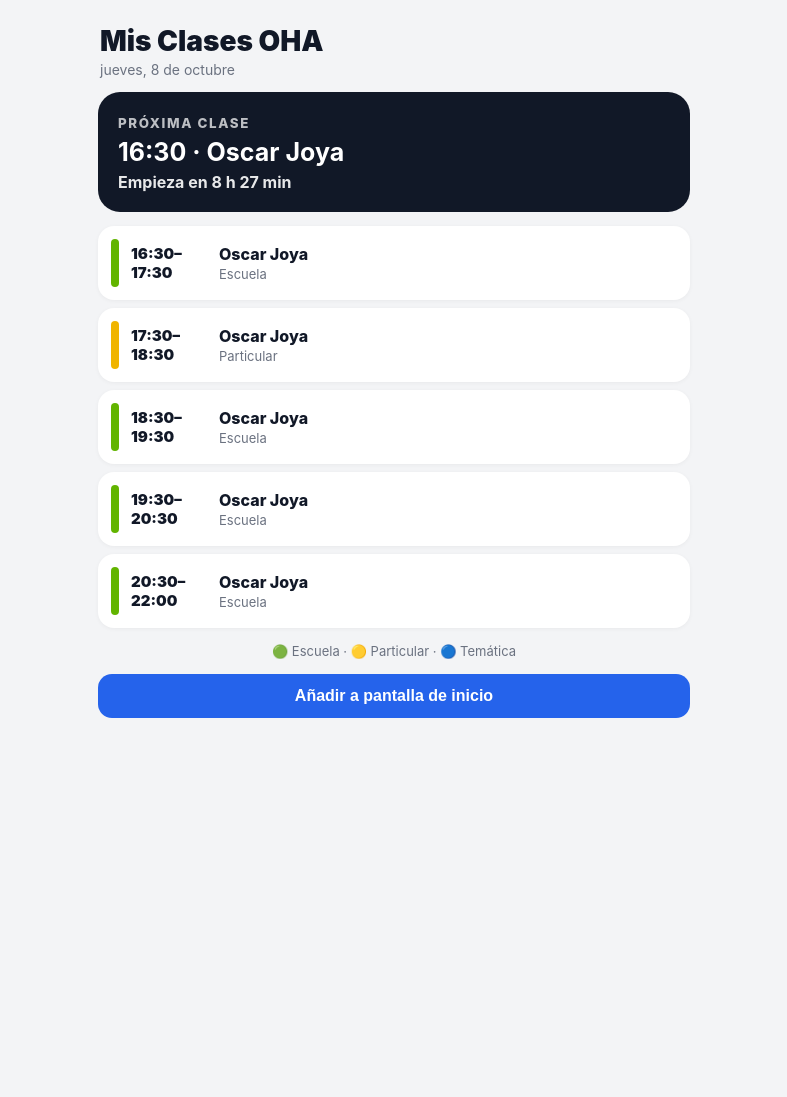
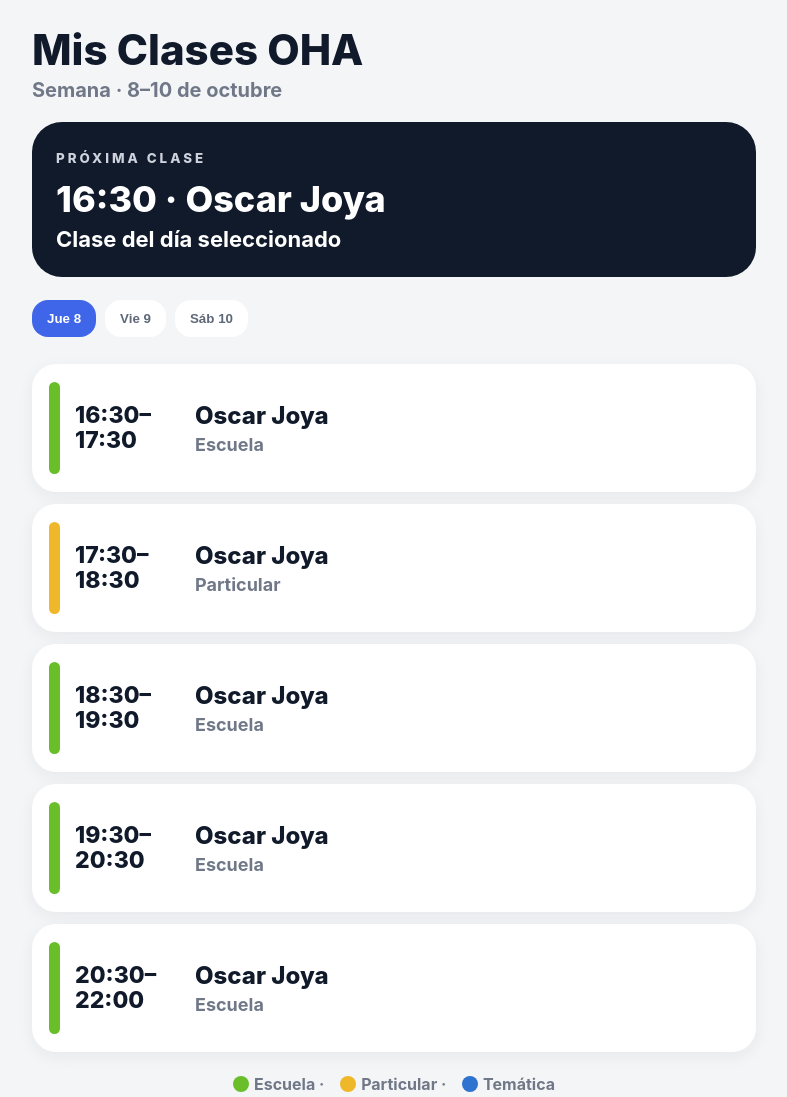
Before and after one commit to oscarjoyamendez-sketch/Clases-Oha-Oscar-, a plain HTML site: page index.html in a window 1280 px wide. Shown: the top 1097 px of the page, without its empty margins (246-1033 px from the left). Before the commit the page ends 800 px from the top, so only its background shows below. Drawn offline with Linux system fonts and the light colour scheme.

Commit message:
Add files via upload

```diff
--- a/index.html
+++ b/index.html
@@ -3,86 +3,59 @@
 <head>
 <meta charset="utf-8">
 <meta name="viewport" content="width=device-width,initial-scale=1,viewport-fit=cover">
-<meta name="theme-color" content="#111827">
-<meta name="apple-mobile-web-app-capable" content="yes">
-<meta name="apple-mobile-web-app-status-bar-style" content="black-translucent">
-<meta name="apple-mobile-web-app-title" content="Mis Clases OHA">
+<meta name="theme-color" content="#3f66e8">
 <link rel="manifest" href="manifest.webmanifest">
 <title>Mis Clases OHA</title>
 <style>
-:root{font-family:-apple-system,BlinkMacSystemFont,"Segoe UI",sans-serif;color:#111827;background:#f3f4f6}
-*{box-sizing:border-box}body{margin:0;background:#f3f4f6}
-main{max-width:620px;margin:auto;padding:18px 14px 28px}
-.header{display:flex;justify-content:space-between;align-items:end;margin:6px 2px 14px}
-h1{font-size:28px;margin:0;font-weight:900}.date{color:#6b7280;font-size:14px;margin-top:3px}
-.next{background:#111827;color:white;border-radius:22px;padding:20px;margin-bottom:14px}
-.next small{text-transform:uppercase;letter-spacing:.12em;font-weight:800;opacity:.72}
-.next h2{font-size:25px;margin:5px 0}.count{font-size:16px;font-weight:750;opacity:.9}
-.card{display:grid;grid-template-columns:8px 76px 1fr;gap:12px;align-items:center;background:white;border-radius:16px;padding:13px;margin:8px 0;box-shadow:0 1px 4px #0000000c}
-.bar{width:8px;height:48px;border-radius:9px}.school .bar{background:#62b400}.private .bar{background:#f0b400}.theme .bar{background:#1683e6}
-.time{font-weight:900;font-size:15px}.name{font-weight:800}.type{font-size:13px;color:#6b7280;margin-top:2px}
-.note{font-size:13px;color:#6b7280;text-align:center;margin:15px 4px}
-button{width:100%;border:0;border-radius:14px;padding:13px 16px;font-size:16px;font-weight:800;background:#2563eb;color:white}
-button:active{transform:scale(.99)}
-@media (prefers-reduced-motion:reduce){*{scroll-behavior:auto}}
+:root{--bg:#f4f5f7;--ink:#111a2b;--muted:#707888;--blue:#3f66e8;--green:#69be2a;--yellow:#efb82a;--theme:#2d73cf}
+*{box-sizing:border-box}body{margin:0;background:var(--bg);color:var(--ink);font-family:-apple-system,BlinkMacSystemFont,"Segoe UI",sans-serif}
+main{max-width:760px;margin:auto;padding:28px 18px 38px}
+h1{font-size:42px;line-height:1.05;margin:0 0 6px;font-weight:850}.sub{font-size:20px;color:var(--muted);font-weight:700;margin-bottom:20px}
+.hero{background:#111a2b;color:white;border-radius:30px;padding:25px 24px;margin-bottom:20px}
+.hero small{letter-spacing:3px;font-weight:850;color:#cdd2dc}.hero .time{font-size:36px;font-weight:850;margin-top:10px}.hero .count{font-size:22px;font-weight:750;margin-top:5px}
+.days{display:flex;gap:9px;overflow:auto;padding:3px 0 15px}.day{border:0;border-radius:16px;background:white;padding:11px 15px;font-weight:800;color:#5f6878;white-space:nowrap}.day.active{background:var(--blue);color:white}
+.card{background:white;border-radius:24px;padding:18px 17px;margin:12px 0;display:flex;align-items:center;gap:15px;box-shadow:0 5px 16px rgba(20,30,50,.06)}
+.stripe{width:11px;height:92px;border-radius:10px;flex:0 0 11px}.school{background:var(--green)}.private{background:var(--yellow)}.theme{background:var(--theme)}
+.timebox{width:105px;font-size:23px;font-weight:850;line-height:1.1}.name{font-size:24px;font-weight:850}.kind{font-size:18px;color:var(--muted);font-weight:700;margin-top:4px}
+.legend{text-align:center;color:var(--muted);font-weight:750;margin:22px 0 15px;font-size:16px}.dot{display:inline-block;width:16px;height:16px;border-radius:50%;vertical-align:-2px;margin:0 5px 0 12px}.dot:first-child{margin-left:0}
+.install{display:block;width:100%;border:0;background:var(--blue);color:white;border-radius:22px;padding:18px;font-size:20px;font-weight:850}
+.note{text-align:center;color:#8a91a0;font-size:13px;margin-top:15px}
 </style>
 </head>
 <body>
 <main>
-  <div class="header">
-    <div><h1>Mis Clases OHA</h1><div class="date" id="date"></div></div>
-  </div>
-  <section class="next" aria-live="polite">
-    <small>Próxima clase</small>
-    <h2 id="nextTitle">16:30 · Oscar Joya</h2>
-    <div class="count" id="count">Calculando…</div>
-  </section>
-
-  <div id="classes"></div>
-  <div class="note">🟢 Escuela · 🟡 Particular · 🔵 Temática</div>
-  <button id="add">Añadir a pantalla de inicio</button>
+<h1>Mis Clases OHA</h1>
+<div class="sub" id="weekTitle">Semana · 8–10 de octubre</div>
+<div class="hero"><small>PRÓXIMA CLASE</small><div class="time" id="nextClass">16:30 · Oscar Joya</div><div class="count" id="countdown">Consulta el día seleccionado</div></div>
+<div class="days" id="days"></div>
+<section id="list"></section>
+<div class="legend"><span class="dot school"></span>Escuela · <span class="dot private"></span>Particular · <span class="dot theme"></span>Temática</div>
+<button class="install" onclick="alert('En iPhone: pulsa Compartir en Safari → Añadir a pantalla de inicio → Añadir.')">Añadir a pantalla de inicio</button>
+<div class="note">Panel OHA · solo clases de Oscar Joya · sin estado de pago</div>
 </main>
-
 <script>
-const classes=[
- {start:"16:30",end:"17:30",name:"Oscar Joya",type:"Escuela",kind:"school"},
- {start:"17:30",end:"18:30",name:"Oscar Joya",type:"Particular",kind:"private"},
- {start:"18:30",end:"19:30",name:"Oscar Joya",type:"Escuela",kind:"school"},
- {start:"19:30",end:"20:30",name:"Oscar Joya",type:"Escuela",kind:"school"},
- {start:"20:30",end:"22:00",name:"Oscar Joya",type:"Escuela",kind:"school"}
-];
-const dateEl=document.getElementById("date");
-dateEl.textContent=new Intl.DateTimeFormat("es-ES",{weekday:"long",day:"numeric",month:"long"}).format(new Date());
-const list=document.getElementById("classes");
-list.innerHTML=classes.map(c=>`<article class="card ${c.kind}">
-  <div class="bar"></div><div class="time">${c.start}–${c.end}</div>
-  <div><div class="name">${c.name}</div><div class="type">${c.type}</div></div>
-</article>`).join("");
-
-function nextClass(){
- const now=new Date(), base=new Date(now);
- for(const c of classes){
-   const [h,m]=c.start.split(":").map(Number), [eh,em]=c.end.split(":").map(Number);
-   const s=new Date(base);s.setHours(h,m,0,0);
-   const e=new Date(base);e.setHours(eh,em,0,0);
-   if(now<e) return {c,s,e};
- }
- return null;
+const data={
+"2026-10-08":[
+["16:30","17:30","Escuela","school"],["17:30","18:30","Particular","private"],
+["18:30","19:30","Escuela","school"],["19:30","20:30","Escuela","school"],
+["20:30","22:00","Escuela","school"]],
+"2026-10-09":[
+["09:00","10:00","Particular","private"],["18:00","19:00","Escuela","school"],
+["19:00","20:00","Escuela","school"]],
+"2026-10-10":[
+["09:00","10:00","Escuela","school"],["10:00","11:00","Temática","theme"],
+["11:00","12:00","Particular","private"],["12:00","13:00","Particular","private"]]
+};
+const labels={"2026-10-08":"Jue 8","2026-10-09":"Vie 9","2026-10-10":"Sáb 10"};
+let selected="2026-10-08";
+const days=document.getElementById("days"), list=document.getElementById("list"), next=document.getElementById("nextClass"), count=document.getElementById("countdown");
+Object.keys(data).forEach(k=>{let b=document.createElement("button");b.className="day";b.textContent=labels[k];b.onclick=()=>show(k);b.dataset.day=k;days.appendChild(b)});
+function show(k){
+ selected=k; document.querySelectorAll(".day").forEach(b=>b.classList.toggle("active",b.dataset.day===k));
+ list.innerHTML="";
+ data[k].forEach(c=>{let [a,b,kind,cls]=c;let el=document.createElement("div");el.className="card";el.innerHTML=`<div class="stripe ${cls}"></div><div class="timebox">${a}–<br>${b}</div><div><div class="name">Oscar Joya</div><div class="kind">${kind}</div></div>`;list.appendChild(el)});
+ let first=data[k][0]; next.textContent=first[0]+" · Oscar Joya"; count.textContent="Clase del día seleccionado";
 }
-function tick(){
- const n=nextClass(), out=document.getElementById("count"), title=document.getElementById("nextTitle");
- if(!n){title.textContent="No quedan más clases";out.textContent="Hoy has terminado";return}
- title.textContent=`${n.c.start} · ${n.c.name}`;
- let ms=n.s-new Date();
- if(ms<=0){out.textContent="Clase en curso";return}
- const total=Math.floor(ms/1000), h=Math.floor(total/3600), m=Math.floor(total%3600/60), s=total%60;
- out.textContent=h?`Empieza en ${h} h ${m} min`:`Empieza en ${m} min ${s} s`;
-}
-tick();setInterval(tick,1000);
-
-document.getElementById("add").addEventListener("click",()=>{
- alert("En iPhone: pulsa Compartir en Safari → Añadir a pantalla de inicio → Añadir.");
-});
+show(selected);
 </script>
-</body>
-</html>
+</body></html>
```
Also changed, not shown: sw.js (+3 -5 lines), icon-192.png, icon-512.png, manifest.webmanifest.
